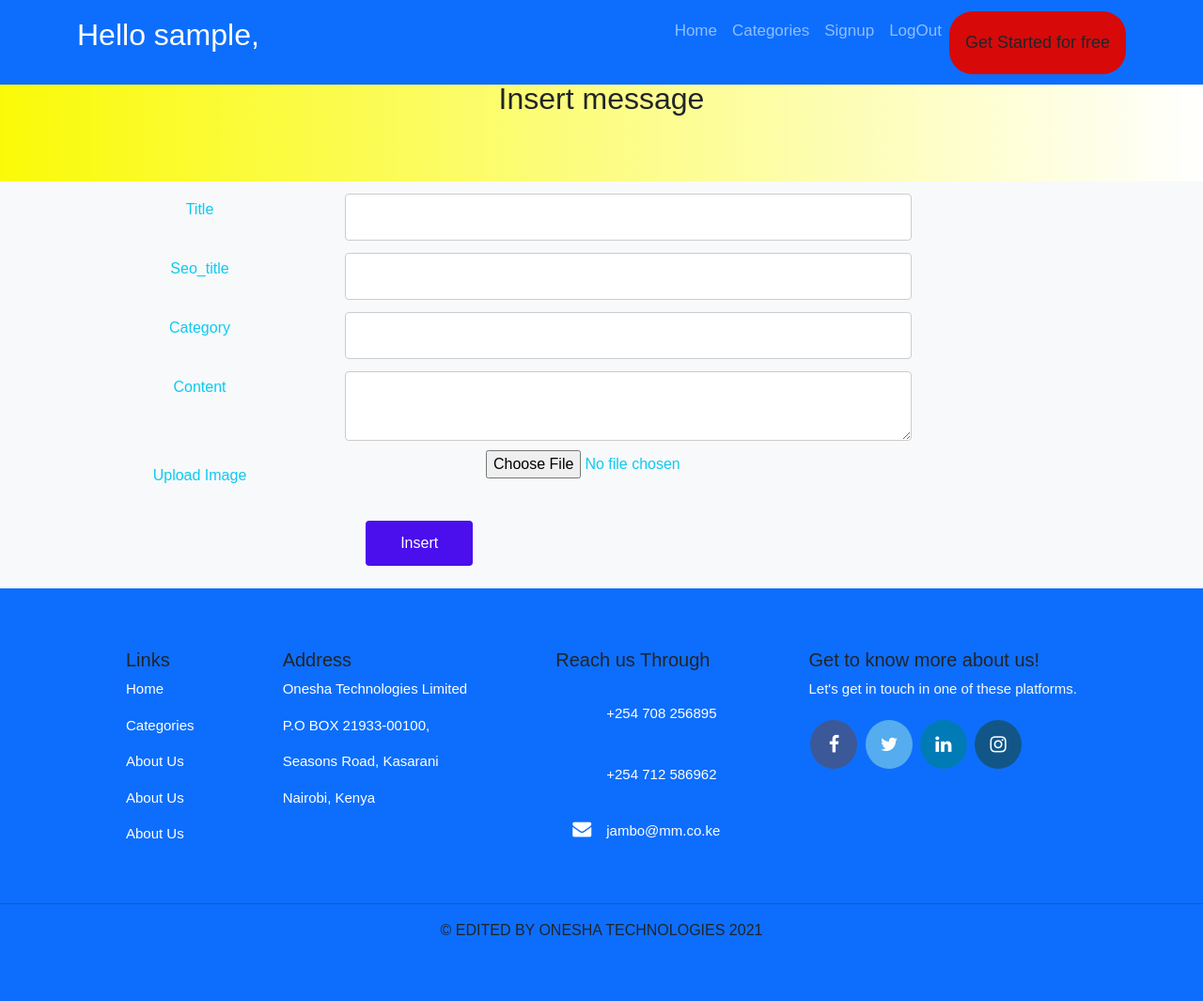
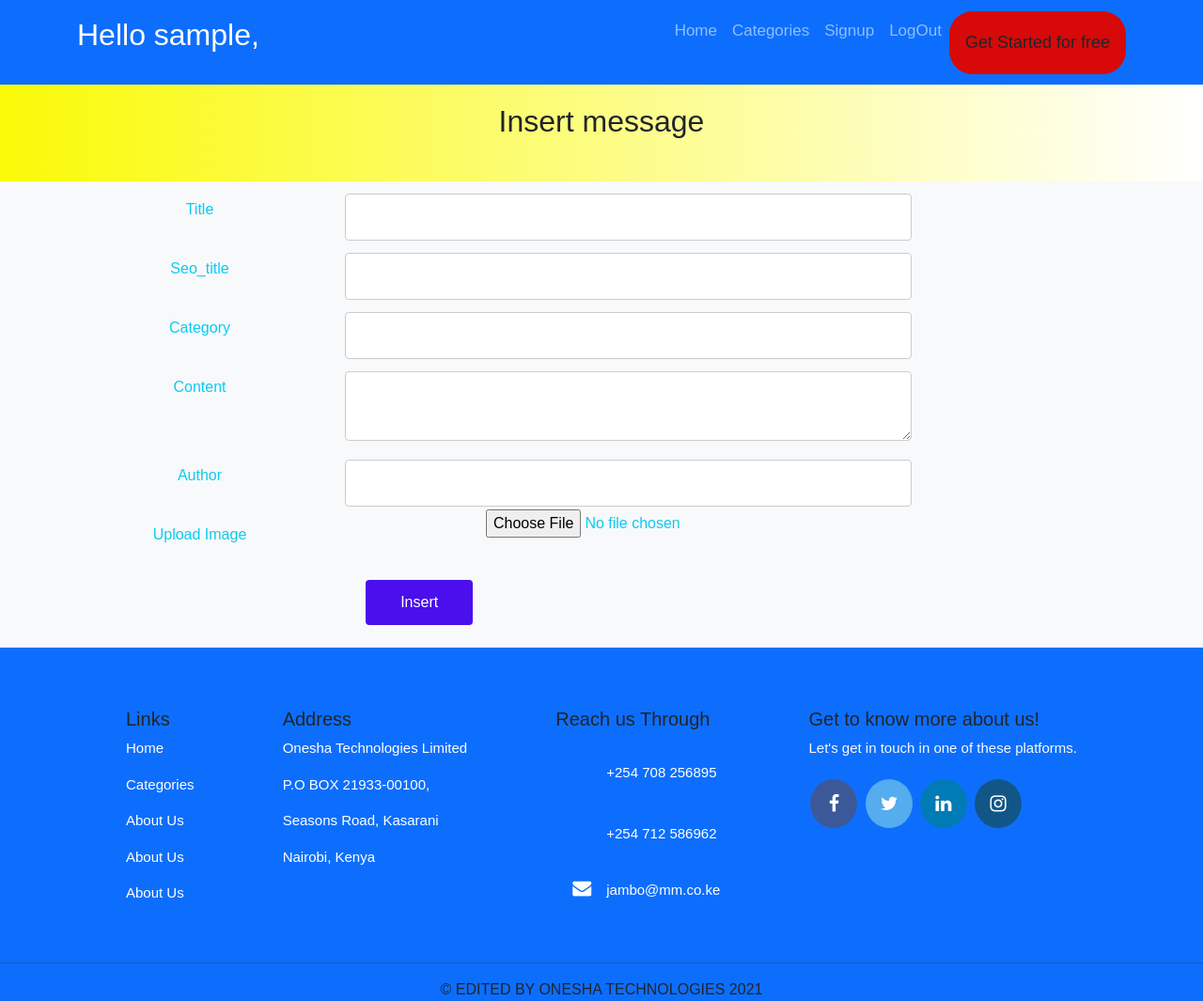
Before and after one commit to hanahnjoki/messagecanva, a PHP site: page /insert_post.php in a window 1280 px wide. Shown: the whole page at 94% size. Before the commit the page ends 995 px from the top, so only its background shows below. Run offline with PHP 8.4, Linux system fonts and the light colour scheme; the visitor is signed in with stand-in values (Sample User, id 1); tables that the repository leaves empty or names only in its code hold one stand-in row (values such as "Sample post"); some libraries are stand-ins or nearby versions.

Commit message:
Edited categories,getpost,index,insert_post,login and style

```diff
--- a/categories.html
+++ b/categories.html
@@ -13,7 +13,7 @@
   <!---------------------------------navbar---------------------------------->
 
   <nav class="navbar navbar-expand-lg bg-primary navbar-dark fixed-top ">
-    <div class="container">
+    <div class="container p-3">
       <a href="#" class="navbar-brand">Business Marketing messages</a>
 
       <button class="navbar-toggler"
--- a/index.php
+++ b/index.php
@@ -14,8 +14,8 @@
 <body>
 <!-----------------navbar----------------->
 
-  <nav class="navbar navbar-expand-lg bg-primary navbar-dark fixed-top ">
-      <div class="container">
+  <nav class="navbar navbar-expand-lg bg-primary navbar-dark fixed-top  ">
+      <div class="container p-3">
         <a href="#" class="navbar-brand">Business Marketing messages</a>
 
         <button class="navbar-toggler"
@@ -65,7 +65,7 @@
         <h1 class="title text-center ">What we do</h1>
         <p>We offer businesses marketing messages for billboards, social media account updates, put on posters and other places you ,might be in need of a great business text. We work with our pool of vetted and professional authors to carry out the tasks and guarantee quality in terms of what you receive. Try our services today.</p>
 
-          <div class="row padding">
+          <div class="row  ">
                                                <?php     require_once("getpost.php");
                                                           getMainPosts();
                                                ?>
--- a/insert_post.php
+++ b/insert_post.php
@@ -57,9 +57,9 @@ include("function.php");
 </nav><hr>
 
 <!---------------------------------inserting posts header--------------------------------->
-        <section class=" text-dark text-center" style="background-image: linear-gradient(to right,rgb(250, 250, 8), white);" >    <div class="container  p-5">
+ <section class=" text-dark text-center" style="background-image: linear-gradient(to right,rgb(250, 250, 8), white);" >    <div class="container  pt-5   ">
 
-                    <div class="row">
+                    <div class="row py-4">
                         <div class="col">
 
                                     <p style="font-size:xx-large;"> Insert message</p>
@@ -71,14 +71,15 @@ include("function.php");
 <!---------------------------------inserting posts form--------------------------------->
 <section class="text-info bg-light align-items-center">
     <div class="container">
-       <form method="POST"  >
-                <input type="hidden" name="author" value="1" >
+       <form method="POST"  enctype="multipart/form-data"  >
+           <input type="hidden" id="author" name="author">
+
                 <div class="row text-center  ">
                         <div class="col-25">
                             <label for="title">Title</label>
                         </div>
                         <div class="col-75">
-                            <input type="text" id="title" name="title" >
+                            <input type="text" id="title" name="title" required >
                         </div>
                 </div>
                 <div class="row text-center ">
@@ -86,7 +87,7 @@ include("function.php");
                             <label for="seo_title">Seo_title</label>
                         </div>
                         <div class="col-75">
-                            <input type="text" id="seo_title" name="seo" >
+                            <input type="text" id="seo_title" name="seo" required >
                         </div>
                 </div>
                 <div class="row text-center">
@@ -94,7 +95,7 @@ include("function.php");
                             <label for="category">Category</label>
                         </div>
                         <div class="col-75">
-                            <input type="text" id="category" name="category" >
+                            <input type="text" id="category" name="category" required>
                         </div>
                 </div>
                 <div class="row text-center">
@@ -107,12 +108,20 @@ include("function.php");
 
                     </div>
                 </div>
-                <div class="row text-center ">
+                <div class="row text-center  ">
+                        <div class="col-25">
+                            <label for="author">Author</label>
+                        </div>
+                        <div class="col-75">
+                            <input type="text" id="author" name="author" required >
+                        </div>
+                </div>
+             <div class="row text-center ">
                         <div class="col-25">
                             <label for="seo_title">Upload Image</label>
                         </div>
                         <div class="col-75">
-                        <input type="file" name="image"  enctype="multipart/form-data">
+                        <input type="file" name="image" >
                         </div>
                 </div>
                    <br>
@@ -181,22 +190,23 @@ include("function.php");
 
  if(   isset($_POST['content']) ){
 
+
     $title = $_POST['title'];
     $seo = $_POST['seo'];
+    $category = $_POST['category'];//Example 1 2 3
     $content=$_POST['content'];
-    $category = $_POST['category'];//Example 1 2 3
     $author = $_POST['author'];
-    $image = $_POST['image'];
-    $file = $_FILES['image']['name'];
+    //$image = $_POST['image'];
+   // $file = $_FILES['image']['name'];
 
 
     $db = mysqli_connect("localhost", "admin", "0000", "messages");
 
-    $query = "INSERT INTO post (title, seo_title, content, image, author)
-    VALUES ('$title','$seo','$content','$file','$author')";
+    $query = "INSERT INTO post (title, seo, category, content, author)
+    VALUES ('$title', '$seo','$category','$content', '$author')";
 
 
-    move_uploaded_file($_FILES['image'] , ['name'], "$file");
+
 
     mysqli_query($db, $query);
 
--- a/login.php
+++ b/login.php
@@ -109,7 +109,7 @@ input[type=password]{
 <!---------------------------navbar-------------------------------->
 
 <nav class="navbar navbar-expand-lg bg-primary navbar-dark fixed-top ">
-      <div class="container">
+      <div class="container p-3">
         <a href="#" class="navbar-brand">Business Marketing messages</a>
 
         <button class="navbar-toggler"
--- a/style.css
+++ b/style.css
@@ -266,10 +266,11 @@ input[type=submit]:hover {
 
 }
 
+
 /* Clear floats after the columns */
 .row:after {
   content: "";
   display: table;
   clear: both;
 }
-/*-------------------------loginform----------------------*/
+/*-------------------------getmainposts----------------------*/
```
Also changed, not shown: getpost.php (+12 -24 lines).
